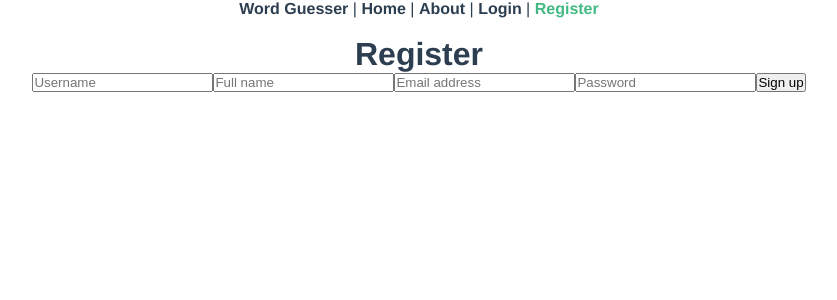
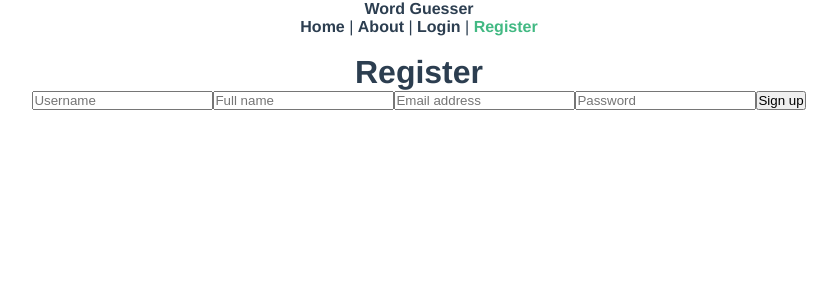
Before and after one commit to karukenert/wg_web_app, a Vue app: page /register in a window 1280 px wide. Shown: the top 300 px of the page, without its empty margins (221-1058 px from the left). Built offline with nearby package versions, Linux system fonts and the light colour scheme.

Commit message:
refactoring

```diff
--- a/src/components/Header.vue
+++ b/src/components/Header.vue
@@ -1,7 +1,6 @@
 <template>
+  <div><router-link to="/">Word Guesser</router-link></div>
   <div>
-    <router-link to="/">Word Guesser</router-link>
-    |
     <router-link to="/">Home</router-link>
     |
     <router-link to="/about">About</router-link>
```
